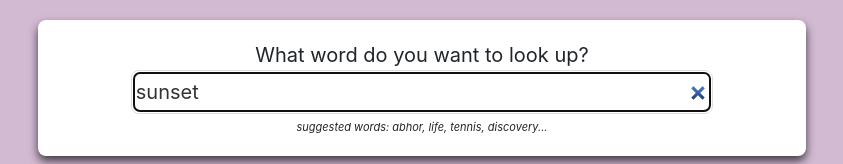
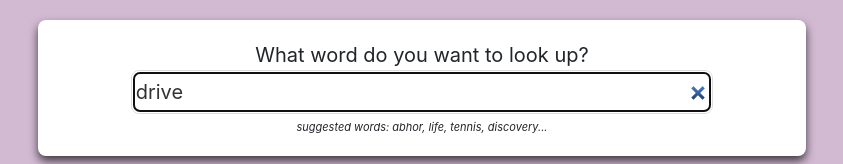
Before and after one commit to ginedou0315/dictionary-project, a React (Create React App) app: page / in a window 1280 px wide. Shown: the part 261-425 px from the top of the page, without its empty margins (242-1085 px from the left). Built offline with nearby package versions, Linux system fonts and the light colour scheme; no server answers.

Commit message:
updated App js

```diff
--- a/src/App.js
+++ b/src/App.js
@@ -11,7 +11,7 @@ export default function App() {
         <p>Dictionary</p>
       </header>
       <main>
-        <Dictionary defaultKeyword="sunset" />
+        <Dictionary defaultKeyword="drive" />
       </main>
       <footer className="App-footer mt-4 mb-3">
         <small>
--- a/src/Meaning.js
+++ b/src/Meaning.js
@@ -6,7 +6,7 @@ export default function Meaning(props) {
   console.log(props.meaning);
 
   if (!props.meaning) {
-    return null; // Or some fallback UI
+    return null;
   }
 
   return (
@@ -18,7 +18,6 @@ export default function Meaning(props) {
           {props.meaning.definitions[0].definition}{" "}
         </div>
         <div className="example"> {props.meaning.definitions[0].example} </div>
-
         <Synonyms synonyms={props.meaning.synonyms} />
       </div>
     </div>
```
